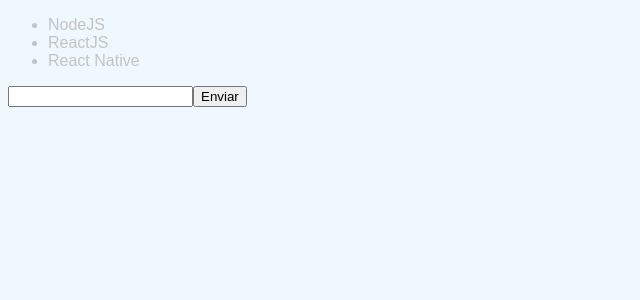
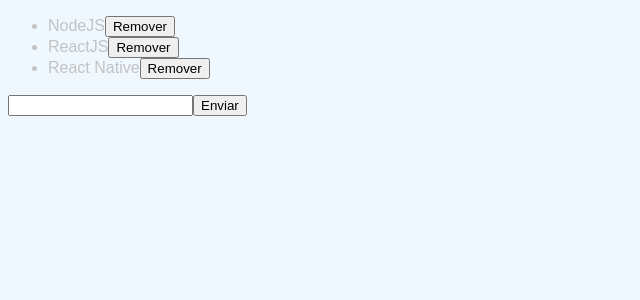
Before and after one commit to rmaximoc/react-introduction, a React app: page / in a window 1280 px wide. Shown: the top 300 px of the page, without its empty margins (0-640 px from the left). Built offline with nearby package versions, Linux system fonts and the light colour scheme.

Commit message:
Add remove techs functionality

```diff
--- a/src/components/TechList.js
+++ b/src/components/TechList.js
@@ -13,7 +13,14 @@
   handleSubmit = e => {
     e.preventDefault();
 
-    this.setState({ techs: [...this.state.techs, this.state.newTech], newTech: '' });
+    this.setState({
+      techs: [...this.state.techs, this.state.newTech],
+      newTech: ""
+    });
+  };
+
+  handleDelete = tech => {
+    this.setState({ techs: this.state.techs.filter(t => t !== tech) });
   };
 
   render() {
@@ -21,7 +28,12 @@
       <form onSubmit={this.handleSubmit}>
         <ul>
           {this.state.techs.map(tech => (
-            <li key={tech}>{tech}</li>
+            <li key={tech}>
+              {tech}
+              <button onClick={() => this.handleDelete(techs)} type="button">
+                Remover
+              </button>
+            </li>
           ))}
         </ul>
         <input
```
